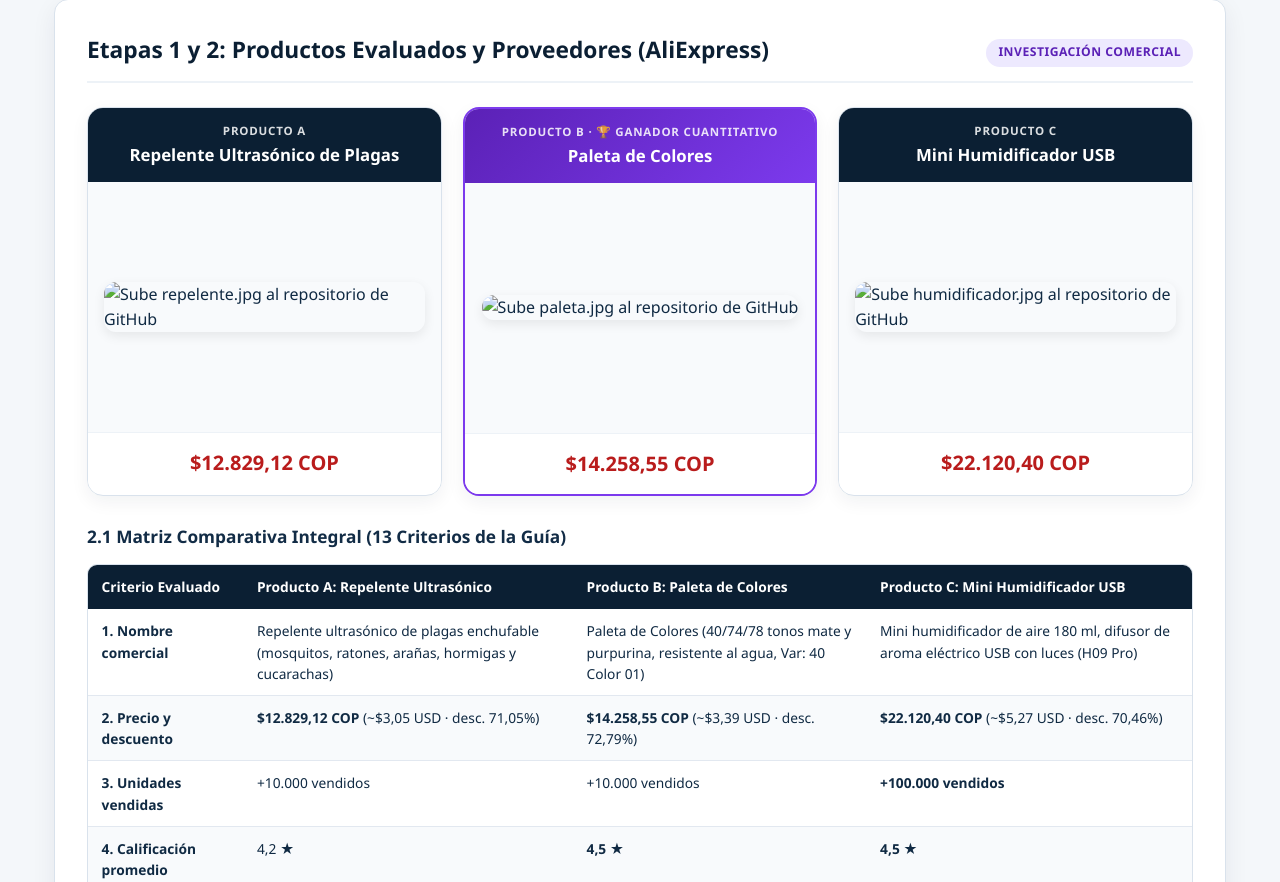
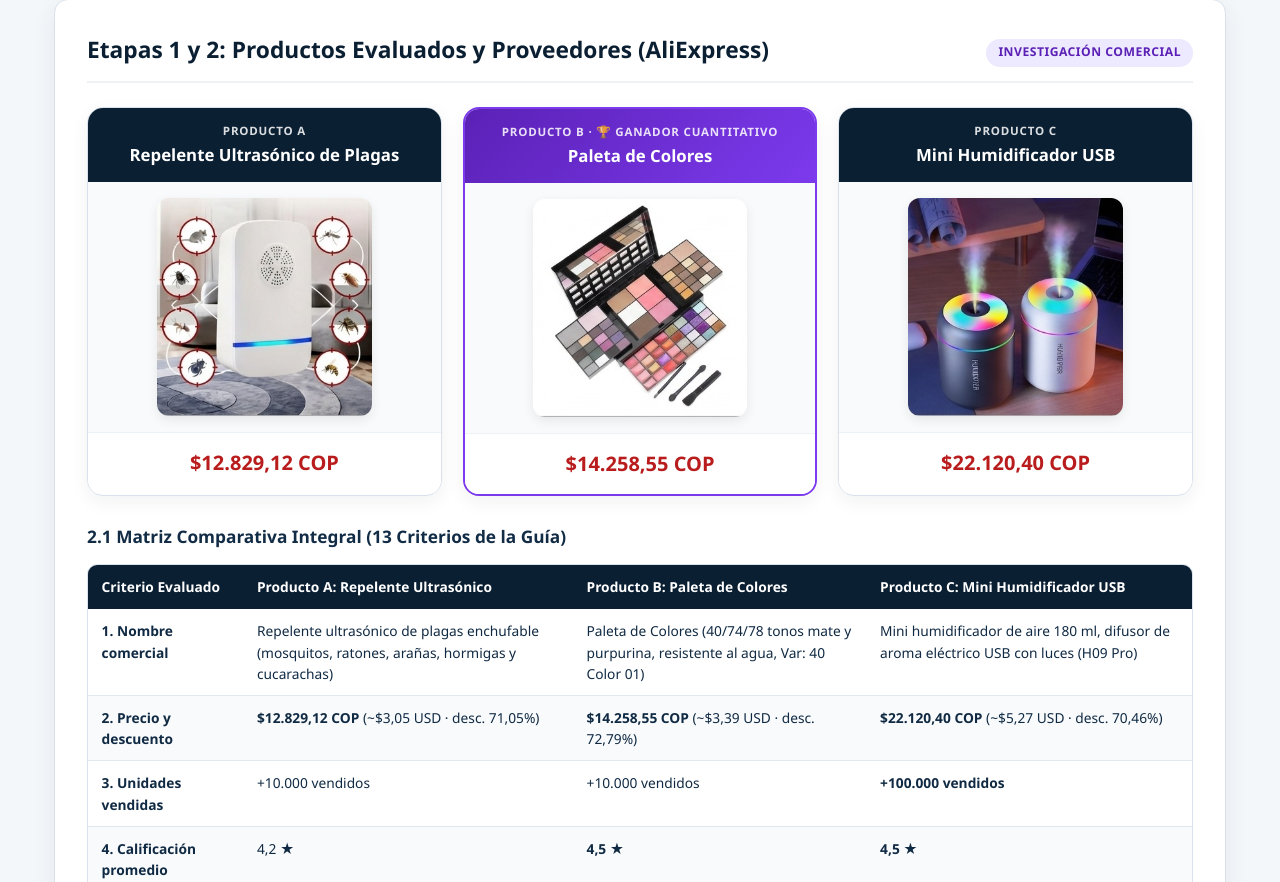
Before and after one commit to InfiniwareSolutions/Trabajo-final, a plain HTML site: page index.html in a window 1280 px wide. Shown: the part 1200-2082 px from the top of the page. Drawn offline with nearby package versions, Linux system fonts and the light colour scheme.

Commit message:
Corregir rutas de imágenes en carpeta imagenes

```diff
--- a/index.html
+++ b/index.html
@@ -386,7 +386,7 @@
             <div class="prod-title">Repelente Ultrasónico de Plagas</div>
           </div>
           <div class="prod-img-wrap">
-            <img src="repelente.jpg" alt="Repelente Ultrasónico de Plagas" onerror="this.alt='Sube repelente.jpg al repositorio de GitHub'">
+            <img src="imagenes/repelente.jpg" alt="Repelente Ultrasónico de Plagas" onerror="this.alt='Sube repelente.jpg al repositorio de GitHub'">
           </div>
           <div class="prod-price">$12.829,12 COP</div>
         </article>
@@ -397,7 +397,7 @@
             <div class="prod-title">Paleta de Colores</div>
           </div>
           <div class="prod-img-wrap">
-            <img src="paleta.jpg" alt="Paleta de Colores" onerror="this.alt='Sube paleta.jpg al repositorio de GitHub'">
+            <img src="imagenes/paleta.jpg" alt="Paleta de Colores" onerror="this.alt='Sube paleta.jpg al repositorio de GitHub'">
           </div>
           <div class="prod-price">$14.258,55 COP</div>
         </article>
@@ -408,7 +408,7 @@
             <div class="prod-title">Mini Humidificador USB</div>
           </div>
           <div class="prod-img-wrap">
-            <img src="humidificador.jpg" alt="Mini Humidificador USB" onerror="this.alt='Sube humidificador.jpg al repositorio de GitHub'">
+            <img src="imagenes/humidificador.jpg" alt="Mini Humidificador USB" onerror="this.alt='Sube humidificador.jpg al repositorio de GitHub'">
           </div>
           <div class="prod-price">$22.120,40 COP</div>
         </article>
@@ -616,7 +616,7 @@
     <section id="dashboard-ganador" class="bi-dashboard">
       <div class="bi-header">
         <div class="bi-title-group">
-          <img src="paleta.jpg" alt="Paleta de Colores" class="bi-thumb" onerror="this.style.display='none'">
+          <img src="imagenes/paleta.jpg" alt="Paleta de Colores" class="bi-thumb" onerror="this.style.display='none'">
           <div>
             <h2>Paleta de Colores</h2>
             <div class="bi-sub">Panel Ejecutivo Business Intelligence · Producto Ganador del Estudio Cuantitativo</div>
```
